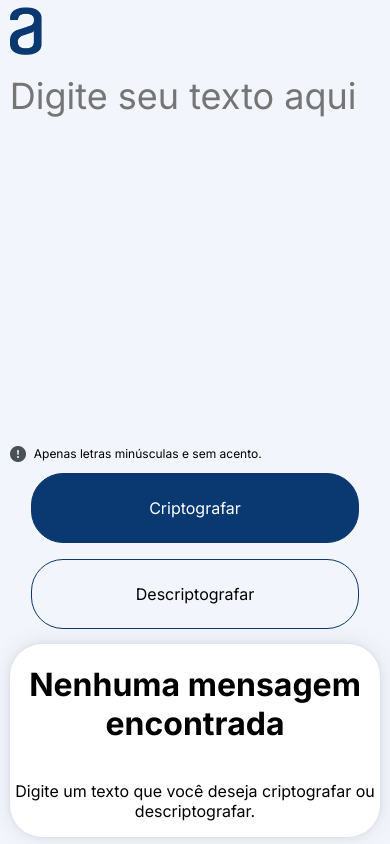
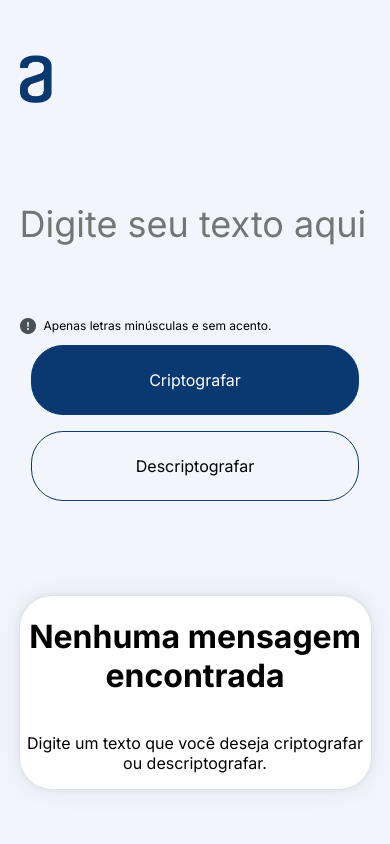
Before and after one commit to jvlerner/text-decoder-oracle-one, a plain HTML site: page docs/index.html in a window 390 px wide. Drawn offline with Linux system fonts and the light colour scheme.

Commit message:
fix: responsive for smartphone

```diff
--- a/docs/styles.css
+++ b/docs/styles.css
@@ -104,6 +104,7 @@ main {
 }
 
 .result_output {
+  padding: 0 6px 0 6px;
   font-size: 2em;
   font-weight: 400;
 }
@@ -163,7 +164,6 @@ main {
   padding: 3em 0 0 0;
   color: var(--dark_blue3);
   width: 100%;
-  height: 100%;
   max-width: 700px;
   max-height: 528px;
   border: none;
@@ -241,24 +241,27 @@ main {
     justify-content: space-around;
     width: 100%;
     flex-wrap: nowrap;
+    gap: 1em;
   }
 
   .container_handler_form {
-    width: 95%;
+    width: 90%;
     height: auto;
   }
 
   .container_handler_output {
-    width: 95%;
+    width: 90%;
     height: auto;
+    padding: 0 0 1em 0;
   }
 
   .container_logo {
     justify-content: flex-start;
     align-self: center;
-    width: 95%;
+    width: 90%;
     height: auto;
     padding: 0;
+    margin-top: 1em;
   }
 
   .container_button {
@@ -271,11 +274,12 @@ main {
     width: 100%;
     height: auto;
     max-width: none;
+    gap: 1em;
   }
 
   #text_input {
     padding: 0;
-    height: 10em;
+    height: 100%;
     max-width: none;
   }
 
```
